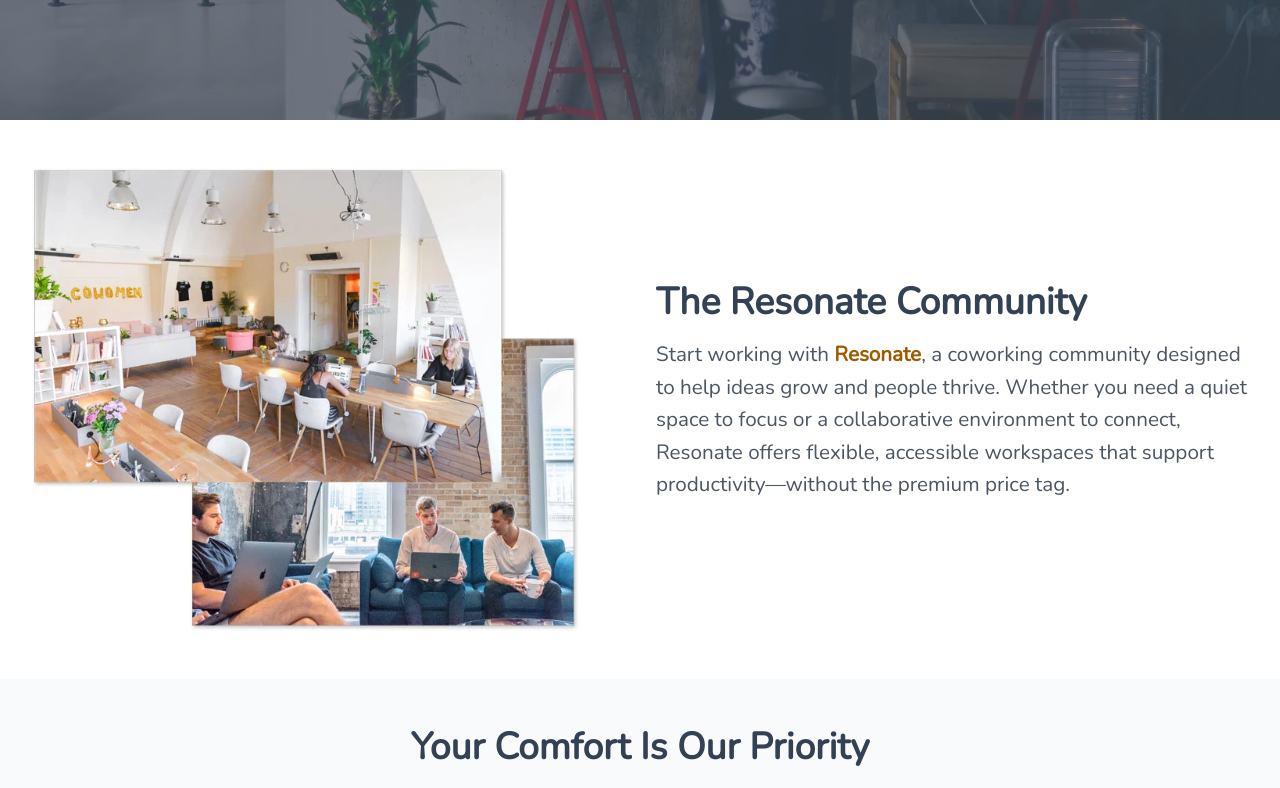
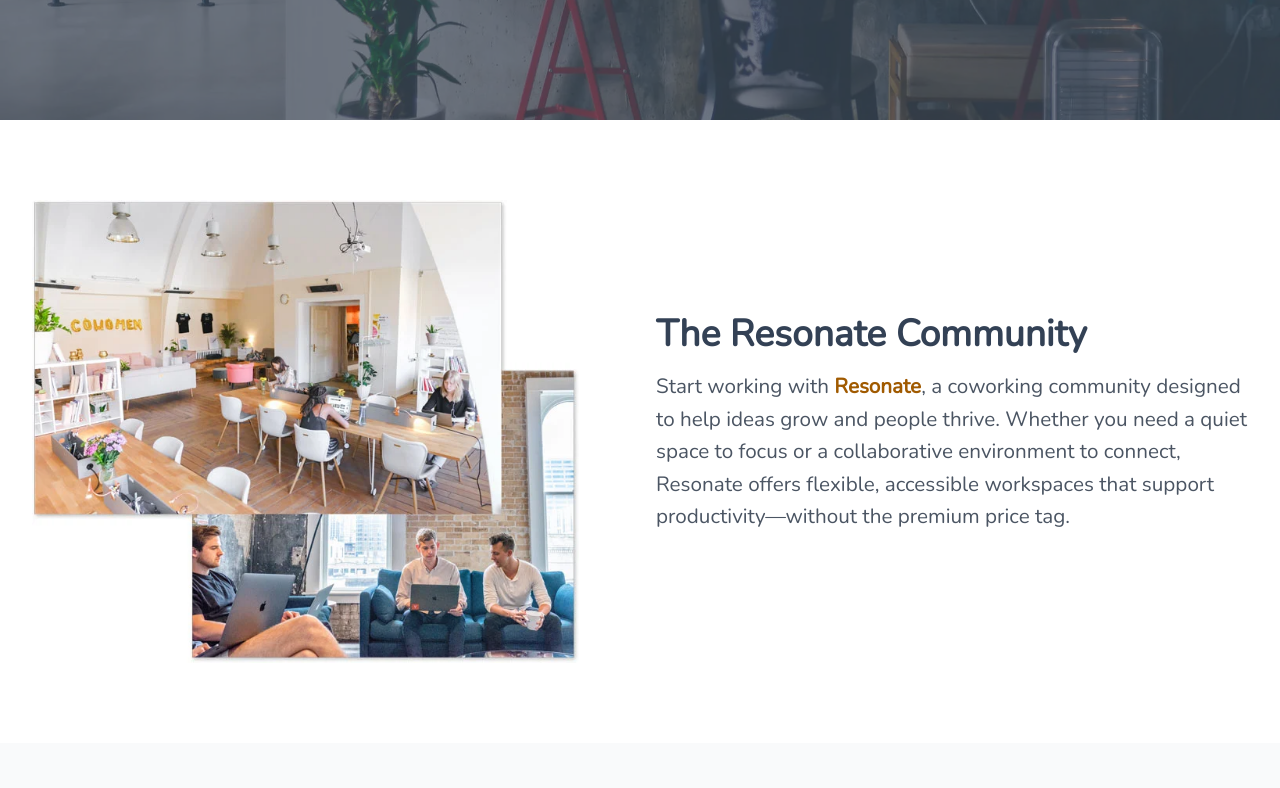
Before and after one commit to elvis-ci/Resonate-website, a Vue app: page / in a window 1280 px wide. Shown: the part 680-1468 px from the top of the page. Built offline with nearby package versions, Linux system fonts and the light colour scheme; no server answers.

Commit message:
added more vertical pading to sections on desktop view

```diff
--- a/src/assets/base.css
+++ b/src/assets/base.css
@@ -166,7 +166,7 @@ section.hero {
 
 /* fixes max width on section content */
 section div.container {
-  @apply max-w-7xl mx-auto px-4 sm:px-6 lg:px-8 py-12;
+  @apply max-w-7xl mx-auto px-4 sm:px-6 lg:px-8 py-12 lg:py-20;
 }
 /* section end */
 
```
